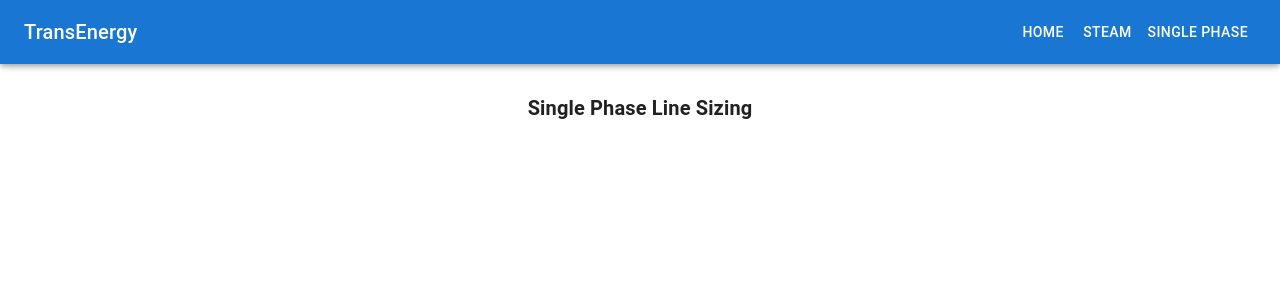
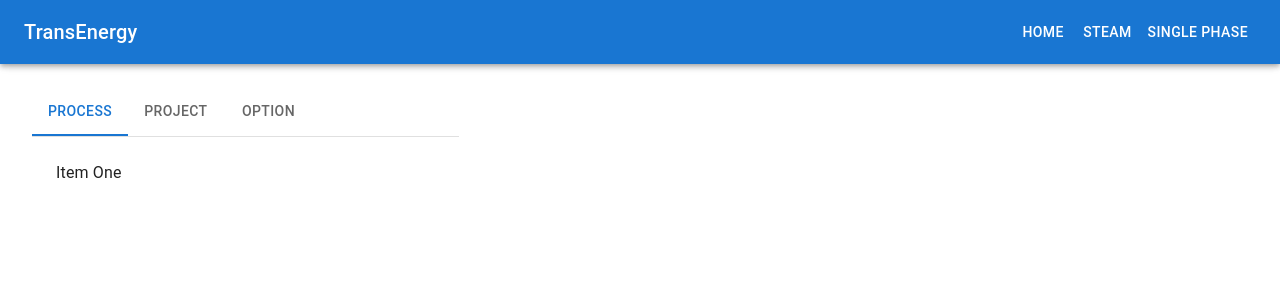
Before and after one commit to chiuwenyu/TransE-App, a React (Vite) app: page / in a window 1280 px wide. Shown: the top 300 px of the page. Built offline with nearby package versions, Linux system fonts and the light colour scheme.

Commit message:
SinglePhase tsx primary layout

```diff
--- a/src/Components/SinglePhase.tsx
+++ b/src/Components/SinglePhase.tsx
@@ -1,18 +1,80 @@
+import * as React from "react";
+import PropTypes from "prop-types";
+import Tabs from "@mui/material/Tabs";
+import Tab from "@mui/material/Tab";
+import Typography from "@mui/material/Typography";
+import Box from "@mui/material/Box";
 import { Grid } from "@mui/material";
 
+interface TabPanelProps {
+  children?: React.ReactNode;
+  index: number;
+  value: number;
+}
+
+function CustomTabPanel(props: TabPanelProps) {
+  const { children, value, index, ...other } = props;
+
+  return (
+    <div
+      role="tabpanel"
+      hidden={value !== index}
+      id={`simple-tabpanel-${index}`}
+      aria-labelledby={`simple-tab-${index}`}
+      {...other}
+    >
+      {value === index && (
+        <Box sx={{ p: 3 }}>
+          <Typography>{children}</Typography>
+        </Box>
+      )}
+    </div>
+  );
+}
+
+function a11yProps(index: number) {
+  return {
+    id: `simple-tab-${index}`,
+    "aria-controls": `simple-tabpanel-${index}`,
+  };
+}
+
 export const SinglePhase = () => {
+  const [value, setValue] = React.useState(0);
+
+  const handleChange = (event: React.SyntheticEvent, newValue: number) => {
+    setValue(newValue);
+  };
+
   return (
     <Grid
       container
+      // alignItems="center"
+      gap={6}
       sx={{
         bgcolor: "background.default",
-        pt: 10,
-        fontSize: "10px",
         minHeight: "100vh",
       }}
     >
-      <Grid item xs={12} style={{ textAlign: "center" }}>
-        <h1>Single Phase Line Sizing</h1>
+      <Grid item xs={4} sx={{ ml: 4, mt: 1, pt: 10 }}>
+        <Box sx={{ width: "100%" }}>
+          <Box sx={{ borderBottom: 1, borderColor: "divider" }}>
+            <Tabs value={value} onChange={handleChange} aria-label="basic tabs">
+              <Tab label="Process" {...a11yProps(0)} />
+              <Tab label="Project" {...a11yProps(1)} />
+              <Tab label="Option" {...a11yProps(2)} />
+            </Tabs>
+          </Box>
+          <CustomTabPanel value={value} index={0}>
+            Item One
+          </CustomTabPanel>
+          <CustomTabPanel value={value} index={1}>
+            Item Two
+          </CustomTabPanel>
+          <CustomTabPanel value={value} index={2}>
+            Item Three
+          </CustomTabPanel>
+        </Box>
       </Grid>
     </Grid>
   );
```
